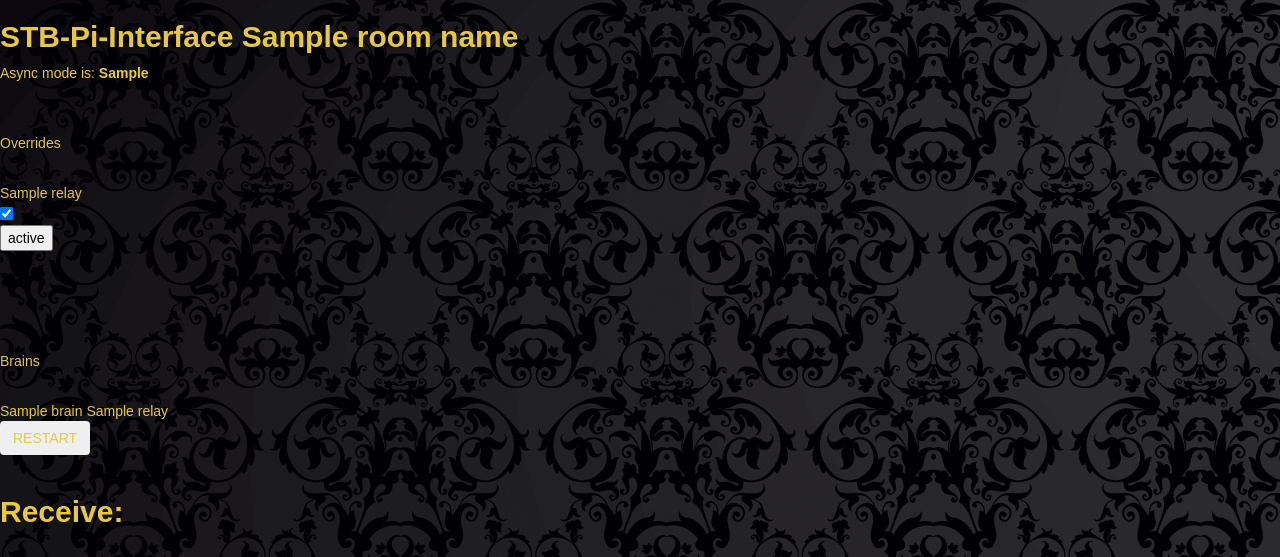
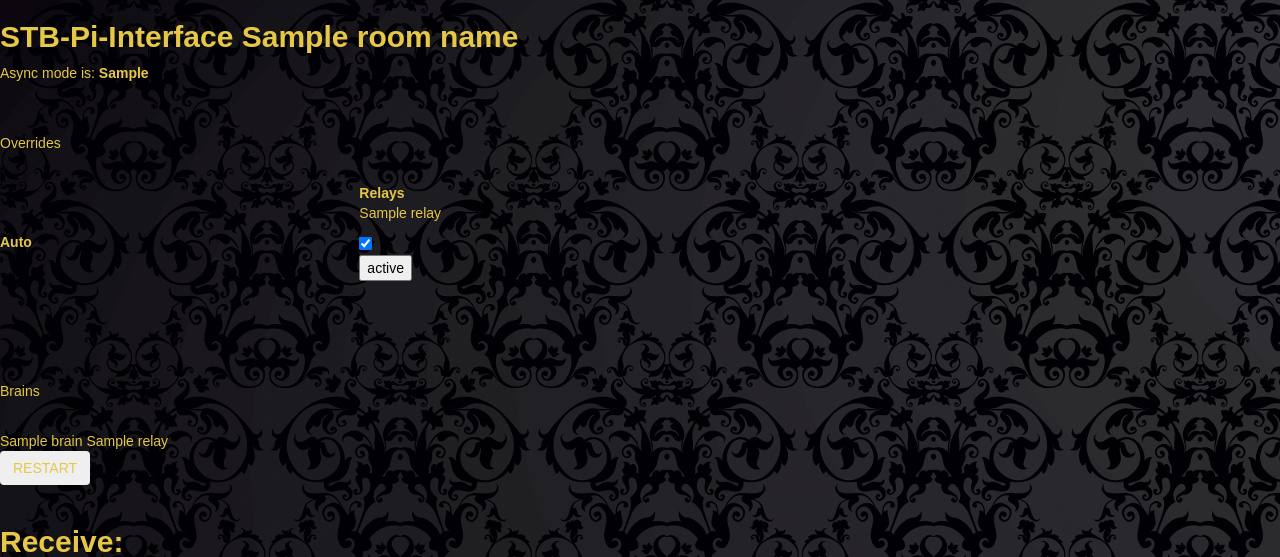
Before and after one commit to MartinPek/Electroscape-Interface, a Flask app: template templates/index.html in a window 1280 px wide. Shown: the top 557 px of the page. Run offline with Flask 2, Linux system fonts and the light colour scheme; the template is opened without the code that fills it: most values are stand-ins (such as "Sample title", 1, 10 or a date in 2020); some libraries are stand-ins or nearby versions.

Commit message:
converted relays to a table

```diff
--- a/templates/_relay.html
+++ b/templates/_relay.html
@@ -1,9 +1,9 @@
-<div class="relay_box">
+<td>
 
     <!-- make into a headline/div
     -->
-    {{relay.name}}
-
+    <p>{{relay.name}}</p>
+    <span>
         <form id="switch_override" method="POST" action="">
             <input type="checkbox"
                    id="relay_{{relay.index}}_override"
@@ -12,8 +12,9 @@
             <input type="hidden"
                    id="relay_{{relay.index}}_override_hidden"
                    name="relayOverride_{{relay.index}}">
+        </form>
+    </span>
 
-        </form>
 
     <script>
         // update the checkbox values, who thought mixing a bunch of languages is fun
@@ -45,15 +46,15 @@
         }
         // "this.form.submit();"
     </script>
+    <span>
+        <form id="switch_relay" method="POST" action="">
+            <button class="status" type="button"
+                name="relaySetStatus_{{relay.index}}"
+                onClick="override_check(this, {{relay.mode_frontend}})"
+            >{{relay.status_frontend}}</button>
+        <input type="hidden" name="relaySetStatus_{{relay.index}}">
+        </form>
+    </span>
 
 
-    <form id="switch_relay" method="POST" action="">
-        <span>
-            <button class="status" type="button"
-                    name="relaySetStatus_{{relay.index}}"
-                    onClick="override_check(this, {{relay.mode_frontend}})"
-            >{{relay.status_frontend}}</button>
-            <input type="hidden" name="relaySetStatus_{{relay.index}}">
-        </span>
-    </form>
-</div>
+<td/>
--- a/templates/index.html
+++ b/templates/index.html
@@ -53,12 +53,19 @@
 <h2>STB-Pi-Interface {{ room_name }}</h2>
 <p>Async mode is: <b>{{ async_mode }}</b></p>
 <br>
-<div id="Relays"class="control_section">
+<table style="width:100%">
+    <tr>
+        <th></th>
+        <th>Relays</th>
+    </tr>
+    <tr>
+        <th>Auto</th>
+        {% for relay in relays %}
+            {% include '_relay.html' %}
+        {% endfor %}
+    </tr>
     <br><p>Overrides</p></br>
-    {% for relay in relays %}
-        {% include '_relay.html' %}
-    {% endfor %}
-</div>
+</table>
 <br>
 <br>
 
```
